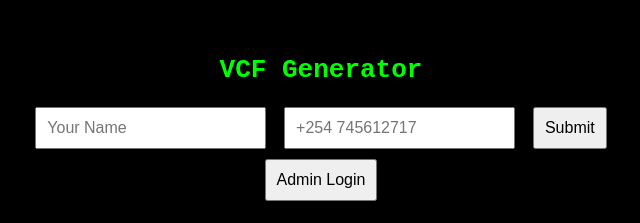
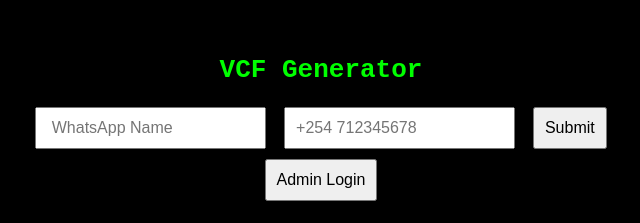
Before and after one commit to anonymous5968/Vcf-rummitech, a plain HTML site: page index.html in a window 1280 px wide. Shown: the part 201-424 px from the top of the page, 319-959 px from the left. Drawn offline with Linux system fonts and the light colour scheme; no server answers.

Commit message:
Fix HTML structure and update placeholders

```diff
--- a/index.html
+++ b/index.html
@@ -37,8 +37,8 @@
 
   <!-- Registration Form -->
   <form id="vcfForm">
-    <input type="text" id="name" placeholder="Your Name" required>
-    <input type="tel" id="phone" placeholder="+254 745612717" required>
+    <input type="text" id="name" placeholder=" WhatsApp Name" required>
+    <input type="tel" id="phone" placeholder="+254 712345678" required>
     <button type="submit">Submit</button>
   </form>
 
```
